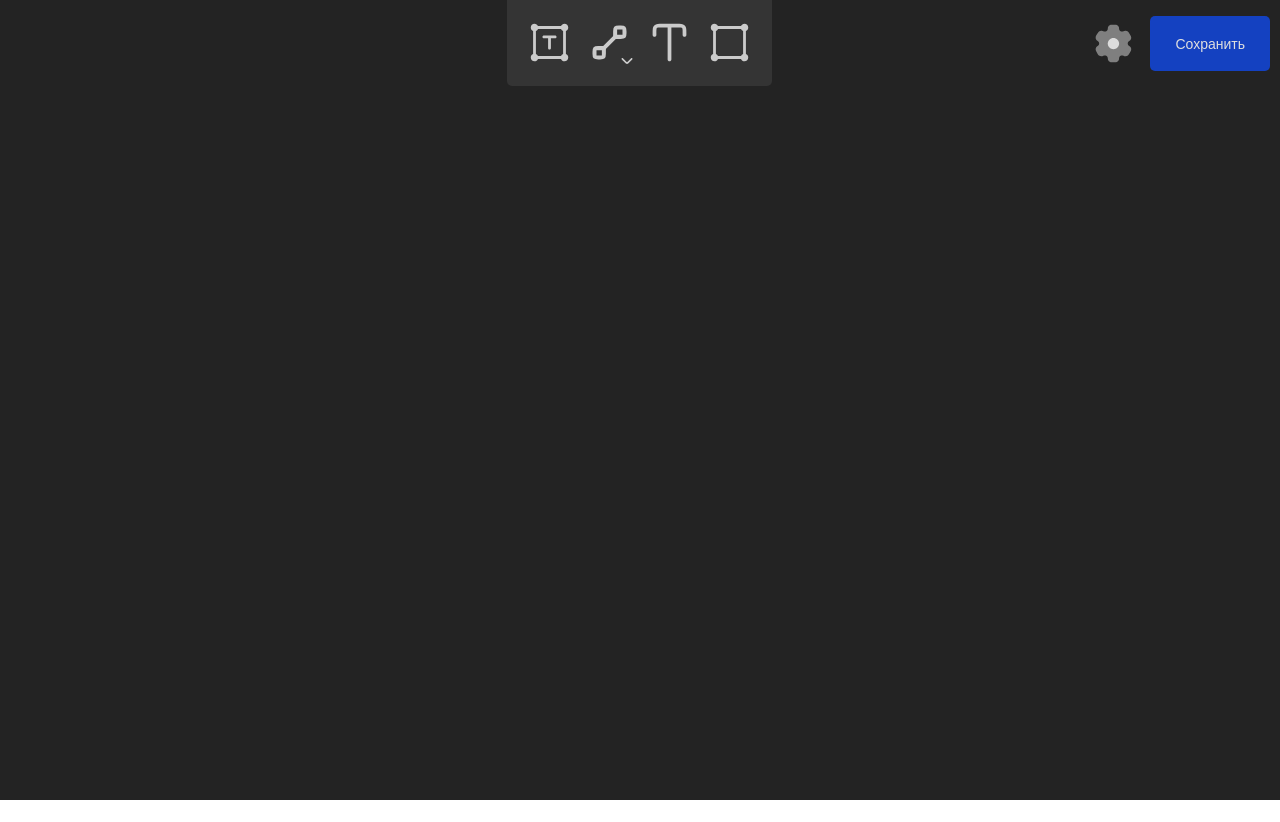
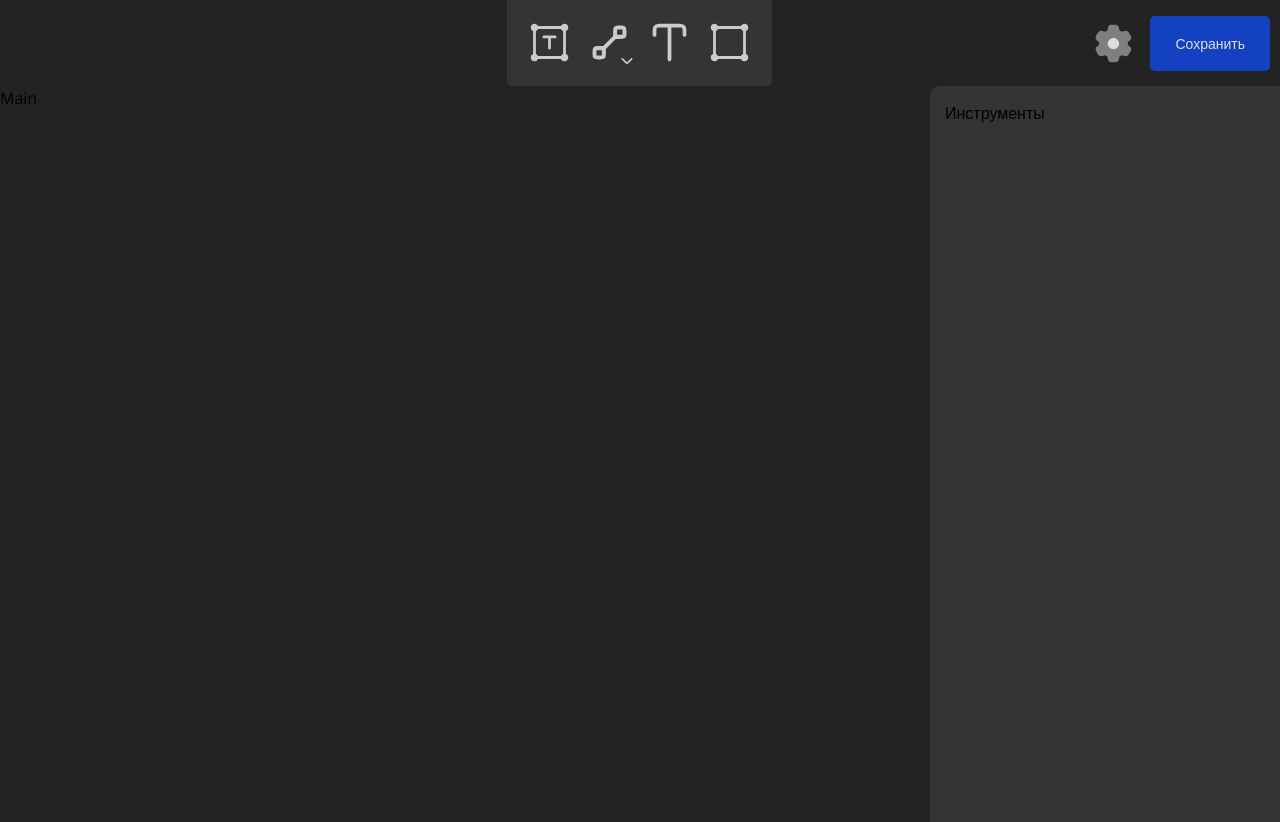
Before and after one commit to moldvaer23/My-Tree, a React (Vite) app: page / in a window 1280 px wide. Before the commit the page ends 800 px from the top, so only its background shows below. Built offline with nearby package versions, Linux system fonts and the light colour scheme.

Commit message:
feat: добавляет компонент aside-tools

```diff
--- a/src/app/App.tsx
+++ b/src/app/App.tsx
@@ -1,10 +1,5 @@
 import { router } from '@services/router'
 import { FC } from 'react'
 import { RouterProvider } from 'react-router-dom'
-import style from './style.module.scss'
 
-export const App: FC = () => (
-	<div className={style.page}>
-		<RouterProvider router={router} />
-	</div>
-)
+export const App: FC = () => <RouterProvider router={router} />
--- a/src/app/style.module.scss
+++ /dev/null
@@ -1,6 +0,0 @@
-@import '/src/styles/variables';
-
-.page {
-	height: 100vh;
-	background-color: $quaternary-color;
-}
--- /dev/null
+++ b/src/components/logic/aside-tools/index.tsx
@@ -0,0 +1,6 @@
+import { AsideToolsUI } from '@components/ui/aside-tools'
+import { FC } from 'react'
+
+export const AsideTools: FC = () => {
+	return <AsideToolsUI />
+}
--- /dev/null
+++ b/src/components/ui/aside-tools/index.tsx
@@ -0,0 +1,8 @@
+import { LayoutWrapper } from '@components/ui-kit/layout-wrapper'
+import { FC } from 'react'
+
+export const AsideToolsUI: FC = () => (
+	<LayoutWrapper borderRadius='10px 0 0 0'>
+		<h1>Инструменты</h1>
+	</LayoutWrapper>
+)
--- a/src/index.css
+++ b/src/index.scss
@@ -1,9 +1,11 @@
 @import '../node_modules/normalize.css/normalize.css';
 @import './styles/fonts.css';
+@import '/src/styles/variables';
 @tailwind base;
 @tailwind components;
 @tailwind utilities;
 
 body {
 	font-family: 'Open Sans', sans-serif;
+	background-color: $quaternary-color;
 }
--- a/src/main.tsx
+++ b/src/main.tsx
@@ -2,7 +2,7 @@ import React from 'react'
 import ReactDOM from 'react-dom/client'
 import { App } from '@app'
 
-import './index.css'
+import './index.scss'
 
 ReactDOM.createRoot(document.getElementById('root')!).render(
 	<React.StrictMode>
--- a/src/pages/ui/main/index.tsx
+++ b/src/pages/ui/main/index.tsx
@@ -1,8 +1,14 @@
+import { AsideTools } from '@components/logic/aside-tools'
 import { Header } from '@components/logic/header'
 import { FC } from 'react'
+import style from './style.module.scss'
 
 export const MainPageUI: FC = () => (
-	<>
+	<div className={style.page}>
 		<Header />
-	</>
+		<main className={style.main}>
+			<div>Main</div>
+			<AsideTools />
+		</main>
+	</div>
 )
--- a/src/pages/ui/main/style.module.scss
+++ b/src/pages/ui/main/style.module.scss
@@ -1,14 +1,13 @@
 @import '/src/styles/variables';
 
-.red__text {
-	@apply text-red-800 font-bold;
+.page {
+	height: 100vh;
 }
 
-.blue__text {
-	color: $tertiary-color;
+/* TODO: Поправить верстку, убрать 92% */
+
+.main {
+	display: grid;
+	grid-template-columns: 1fr 350px;
+	height: 92%;
 }
-
-.app {
-	min-height: 100vh;
-	background-color: $quaternary-color;
-}
```
